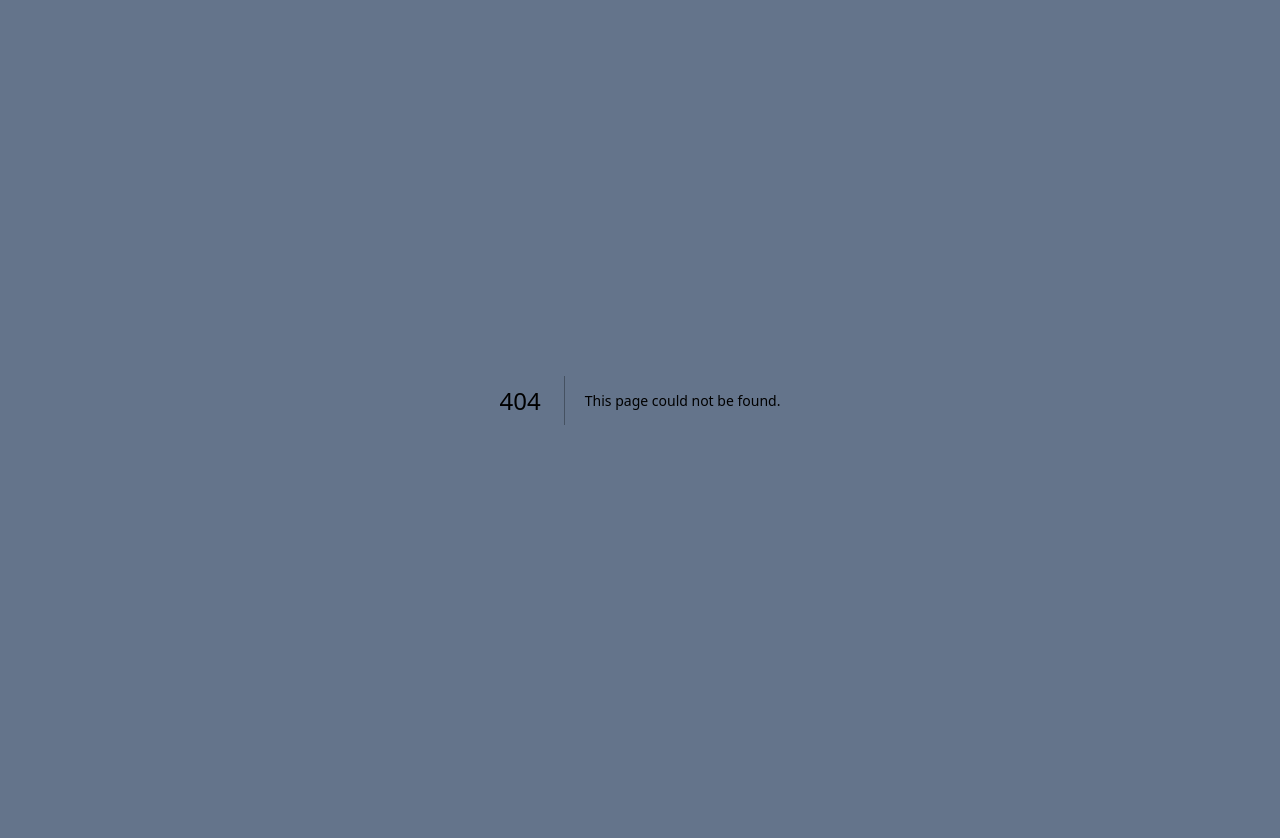
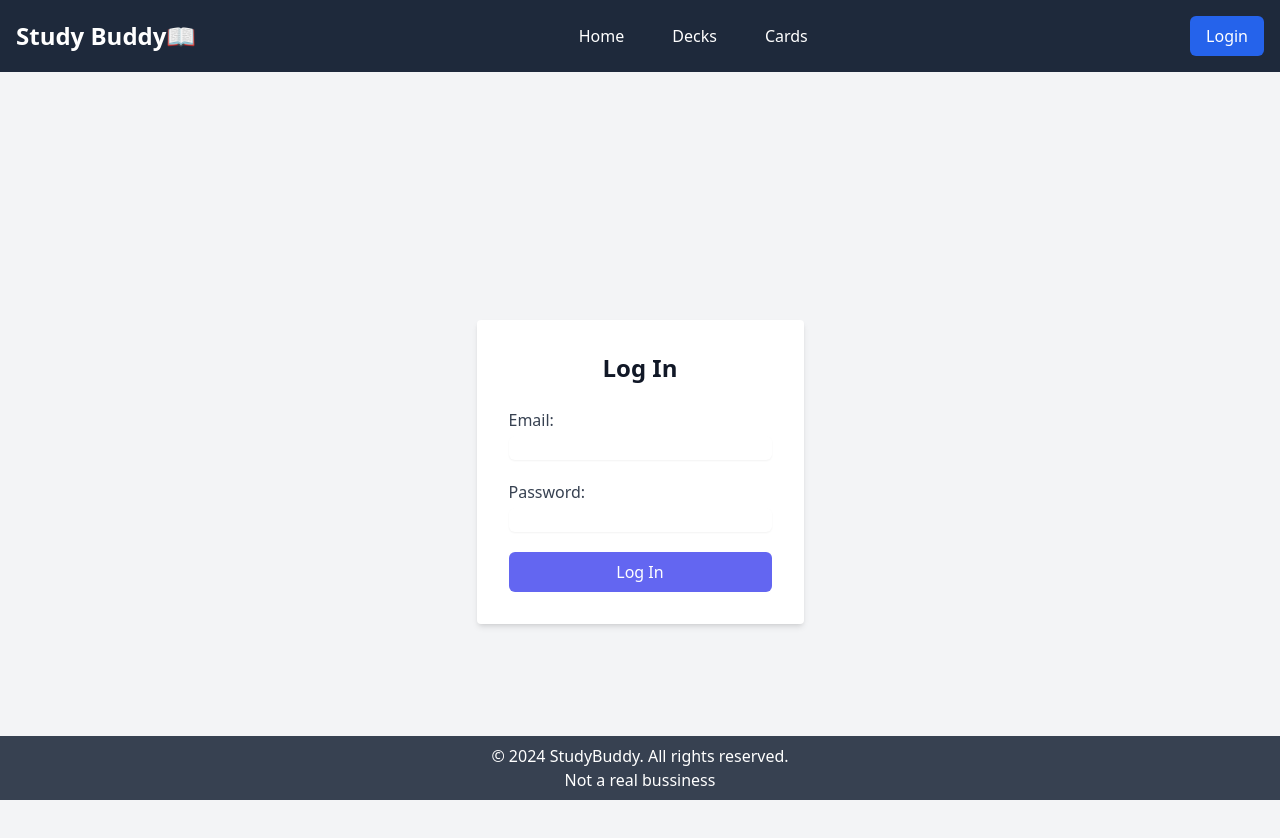
Before and after one commit to kerokero014/Study_buddy, a Next.js app in the folder stbdy/: page /login in a window 1280 px wide. Before the commit this address had no page. Shown: the top 838 px of the page. Before the commit the page ends 800 px from the top, so only its background shows below. Built offline with nearby package versions, Linux system fonts and the light colour scheme.

Commit message:
refactor: Remove unused code and update AllDecks component

```diff
--- a/stbdy/src/app/components/AllDecks.tsx
+++ b/stbdy/src/app/components/AllDecks.tsx
@@ -3,9 +3,6 @@ import { useEffect, useState } from "react";
 import prisma from "../../../prisma/client";
 
 export default async function AllDecks() {
-  const allDecks = await prisma.user.findMany();
-  console.log(allDecks);
-
   return (
     <div>
       <h1 className="text-2xl font-bold text-center text-slate-900">
--- a/stbdy/src/app/components/MainHeader.tsx
+++ b/stbdy/src/app/components/MainHeader.tsx
@@ -1,5 +1,6 @@
 "use client";
 
+import Link from "next/link";
 import { useState } from "react";
 
 export default function MainHeader() {
@@ -61,9 +62,11 @@ export default function MainHeader() {
             </li>
           </ul>
         </nav>
-        <button className="hidden md:block bg-blue-600 text-white px-4 py-2 rounded-md hover:bg-zinc-700 transition-colors duration-200">
-          Login
-        </button>
+        <Link href="/login">
+          <button className="hidden md:block bg-blue-600 text-white px-4 py-2 rounded-md hover:bg-zinc-700 transition-colors duration-200">
+            Login
+          </button>
+        </Link>
       </div>
     </header>
   );
--- /dev/null
+++ b/stbdy/src/app/components/log-in-form.tsx
@@ -0,0 +1,34 @@
+'use client';
+export default function LogInForm() {
+  return (
+    <div className="flex flex-col items-center justify-center min-h-screen bg-gray-100">
+      <div className="w-full max-w-md p-8 m-4 bg-white rounded shadow-md">
+        <h2 className="mb-6 text-2xl font-bold text-center text-gray-900">
+          Log In
+        </h2>
+        <form className="space-y-5">
+          <label className="block">
+            <span className="text-gray-700">Email:</span>
+            <input
+              type="email"
+              className="mt-1 block w-full rounded-md border-gray-300 shadow-sm focus:border-indigo-300 focus:ring focus:ring-indigo-200 focus:ring-opacity-50"
+            />
+          </label>
+          <label className="block">
+            <span className="text-gray-700">Password:</span>
+            <input
+              type="password"
+              className="mt-1 block w-full rounded-md border-gray-300 shadow-sm focus:border-indigo-300 focus:ring focus:ring-indigo-200 focus:ring-opacity-50"
+            />
+          </label>
+          <button
+            type="submit"
+            className="w-full px-3 py-2 text-white bg-indigo-500 rounded-md hover:bg-indigo-600 focus:outline-none"
+          >
+            Log In
+          </button>
+        </form>
+      </div>
+    </div>
+  );
+}
--- /dev/null
+++ b/stbdy/src/app/login/page.tsx
@@ -0,0 +1,16 @@
+import LogInForm from "../components/log-in-form";
+import MainHeader from "../components/MainHeader";
+import MainFooter from "../components/MainFooter";
+
+export default function LogInPage() {
+  return (
+    <>
+      <MainHeader />
+      <div className="flex justify-center items-center h-screen bg-gray-100">
+        <LogInForm />
+      </div>
+
+      <MainFooter />
+    </>
+  );
+}
```
